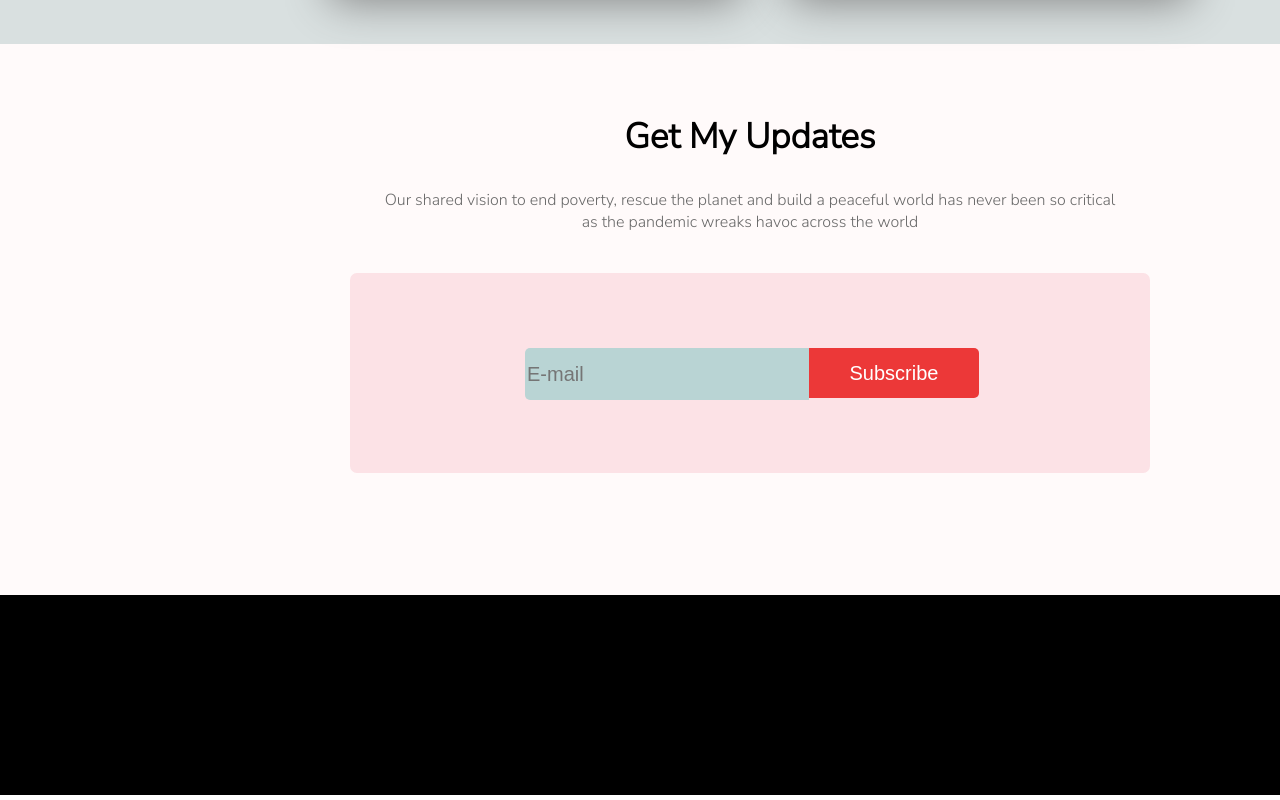
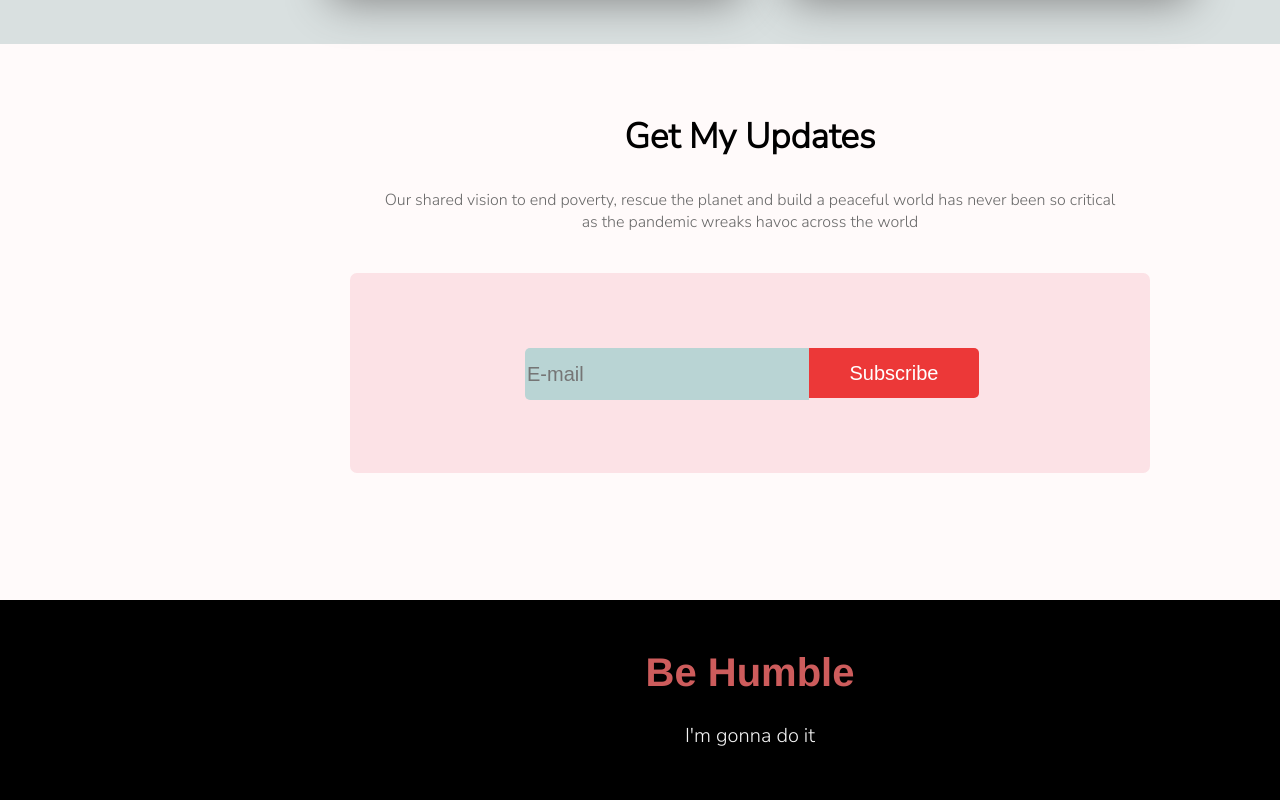
Before and after one commit to almamundcse/my-first-assignment, a plain HTML site: page index.html in a window 1280 px wide. Shown: the part 2064-2864 px from the top of the page. Drawn offline with Linux system fonts and the light colour scheme.

Commit message:
complit website

```diff
--- a/style.css
+++ b/style.css
@@ -226,3 +226,15 @@ footer{
     height: 200px;
     background-color: black;
 }
+footer h1{
+    text-align: center;
+    font-size: 40px;
+    color: indianred;
+    padding-top: 50px;
+    font-family:'Franklin Gothic Medium', 'Arial Narrow', Arial, sans-serif
+}
+footer p{
+    text-align: center;
+    color: whitesmoke;
+    font-size: 20px;
+}
```
